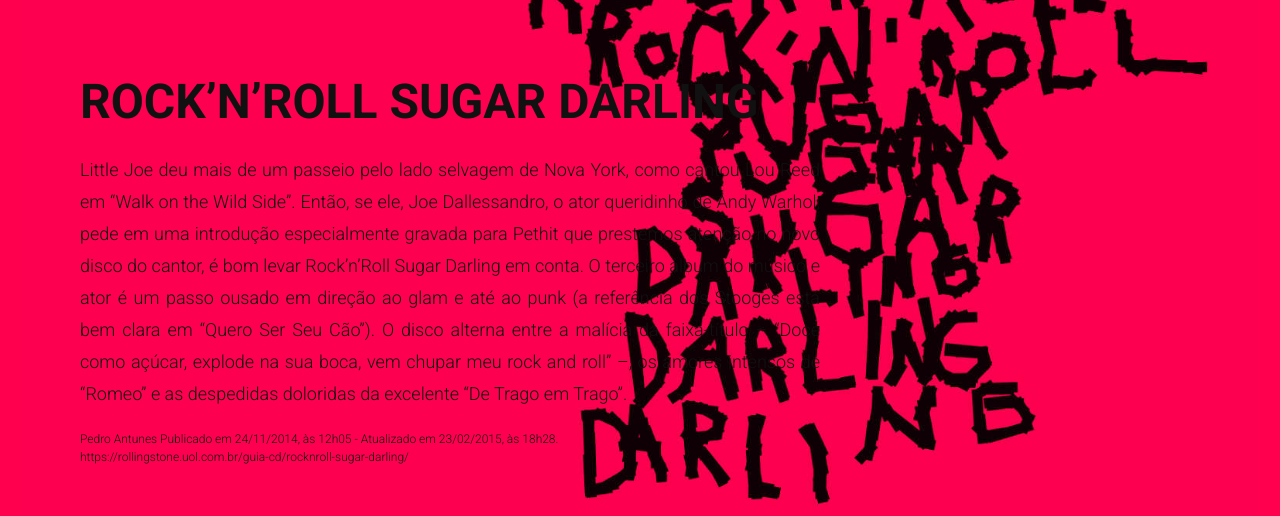
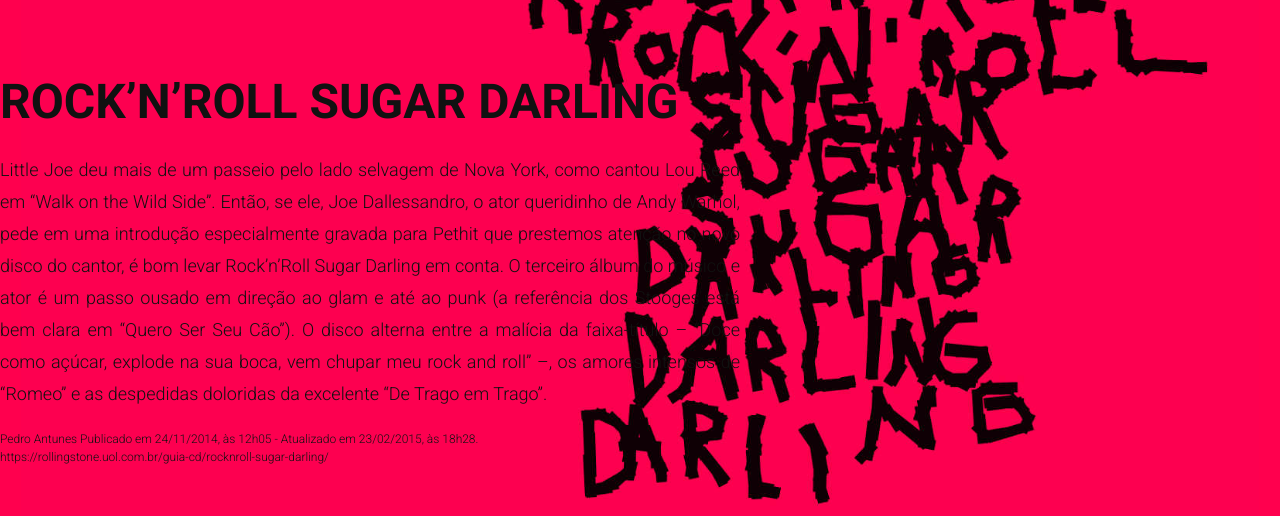
Before and after one commit to natzera/rocknroll-sugar-darling, a React (Vite) app: page / in a window 1280 px wide. Shown: the part 932-1448 px from the top of the page. Built offline with nearby package versions, Linux system fonts and the light colour scheme.

Commit message:
container css

```diff
--- a/src/App.tsx
+++ b/src/App.tsx
@@ -15,14 +15,17 @@ function App() {
       </section>
 
       <section className="sobre">
-        <div className="sobre-content">
-          <h1>Rock’n’Roll Sugar Darling</h1>
-          <h2>Little Joe deu mais de um passeio pelo lado selvagem de Nova York, como cantou Lou Reed em “Walk on the Wild Side”. Então, se ele, Joe Dallessandro, o ator queridinho de Andy Warhol, pede em uma introdução especialmente gravada para Pethit que prestemos atenção no novo disco do cantor, é bom levar Rock’n’Roll Sugar Darling em conta. O terceiro álbum do músico e ator é um passo ousado em direção ao glam e até ao punk (a referência dos Stooges está bem clara em “Quero Ser Seu Cão”). O disco alterna entre a malícia da faixa-título – “Doce como açúcar, explode na sua boca, vem chupar meu rock and roll” –, os amores intensos de “Romeo” e as despedidas doloridas da excelente “De Trago em Trago”.</h2>
+        <div className="container">
+          <div className="sobre-content">
+            <h1>Rock’n’Roll Sugar Darling</h1>
+            <h2>Little Joe deu mais de um passeio pelo lado selvagem de Nova York, como cantou Lou Reed em “Walk on the Wild Side”. Então, se ele, Joe Dallessandro, o ator queridinho de Andy Warhol, pede em uma introdução especialmente gravada para Pethit que prestemos atenção no novo disco do cantor, é bom levar Rock’n’Roll Sugar Darling em conta. O terceiro álbum do músico e ator é um passo ousado em direção ao glam e até ao punk (a referência dos Stooges está bem clara em “Quero Ser Seu Cão”). O disco alterna entre a malícia da faixa-título – “Doce como açúcar, explode na sua boca, vem chupar meu rock and roll” –, os amores intensos de “Romeo” e as despedidas doloridas da excelente “De Trago em Trago”.</h2>
 
-          <p>Pedro Antunes Publicado em 24/11/2014, às 12h05 - Atualizado em 23/02/2015, às 18h28.<br /> <a href="https://rollingstone.uol.com.br/guia-cd/rocknroll-sugar-darling/" target="_blank">https://rollingstone.uol.com.br/guia-cd/rocknroll-sugar-darling/</a></p>
+            <p>Pedro Antunes Publicado em 24/11/2014, às 12h05 - Atualizado em 23/02/2015, às 18h28.<br /> <a href="https://rollingstone.uol.com.br/guia-cd/rocknroll-sugar-darling/" target="_blank">https://rollingstone.uol.com.br/guia-cd/rocknroll-sugar-darling/</a></p>
+          </div>
         </div>
+      </section>
 
-      </section>
+
     </div>
   )
 }
--- a/src/styles/home.scss
+++ b/src/styles/home.scss
@@ -32,10 +32,14 @@ section.sobre {
   justify-content: center;
   align-items: flex-start;
 
+  div.container {
+    max-width: 1920px;
+    width: 100%;
+    margin: 0 auto;
+
     div.sobre-content {
       width: 740px;
       height: auto;
-    margin-left: 80px;
 
       h1 {
         font-size: 48px;
@@ -66,3 +70,5 @@ section.sobre {
       }
     }
   }
+
+}
```
Lines whose indentation alone changed are shown as unchanged.
